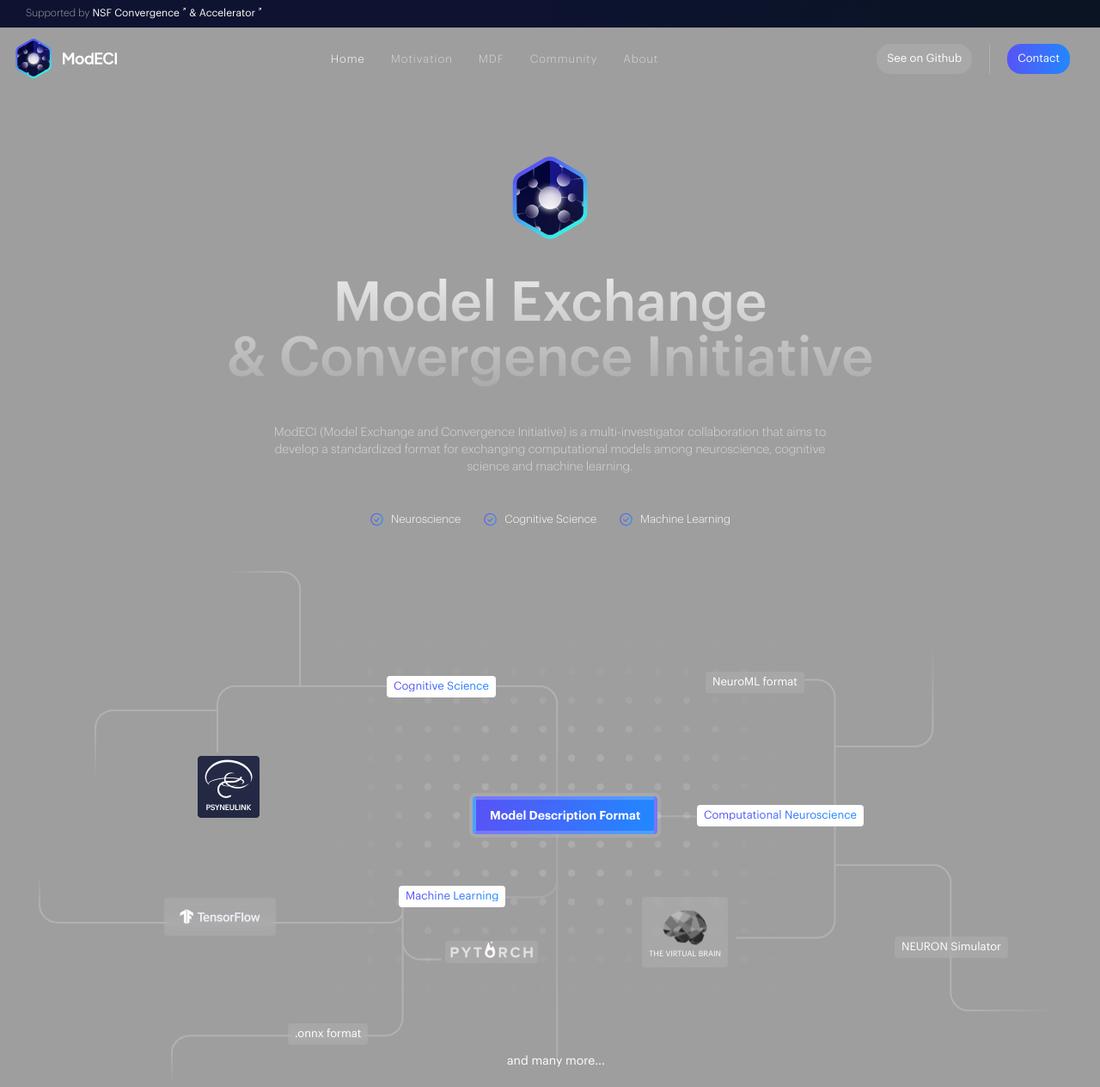
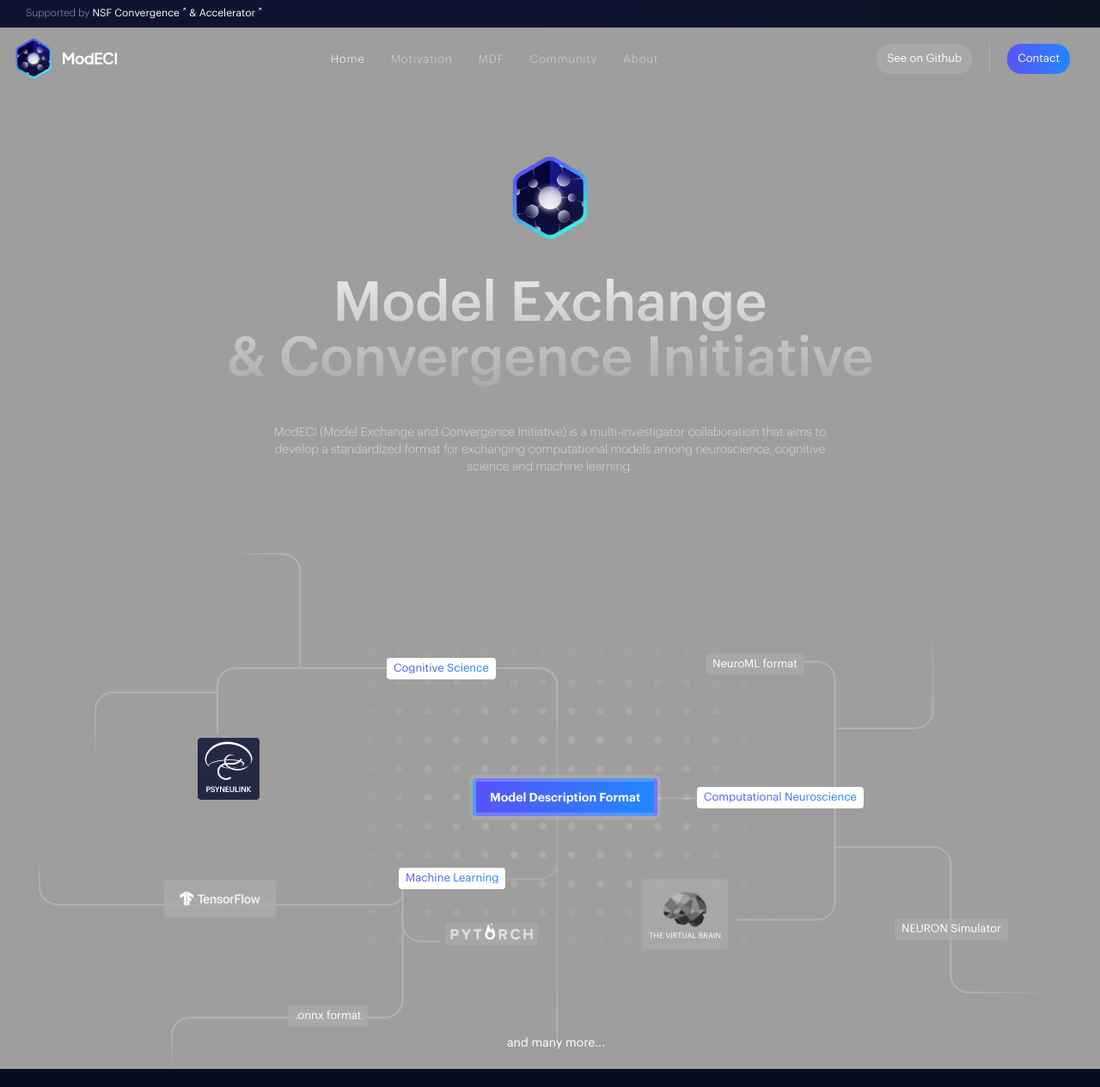
Before and after one commit to ModECI/Website, a Jekyll site: the page built from index.html, in a window 1280 px wide and 1264 px high. Shown: the whole window at 86% size. Built offline with Jekyll 4.4.1, drawn with Linux system fonts in a browser that asks for light colours.

Commit message:
#2 Remove links from main page

```diff
--- a/_config.yml
+++ b/_config.yml
@@ -7,12 +7,6 @@ email: your-email@domain.com
 description: ModECI (Model Exchange and Convergence Initiative) is a multi-investigator collaboration that aims to develop a standardized format for exchanging computational models among neuroscience, cognitive science and machine learning.
 githubLink: https://github.com/ModECI/Website
 nsfLink: https://www.nsf.gov/od/oia/convergence-accelerator/
-
-# Main Page links
-links:
-  - Neuroscience
-  - Cognitive Science
-  - Machine Learning
 
 
 # Team names, titles and social links
--- a/_includes/main.html
+++ b/_includes/main.html
@@ -66,13 +66,6 @@
                 <div class="intro-lead-in">Model Exchange<br>
                     & Convergence Initiative</div>
                 <div class="intro-heading">{{site.description}}</div>
-                <div class="intro-actions">
-                    {% for link in site.links %}
-                    <a href="#" class="page-scroll btn">
-                        <img src="img/banner-icons_circle-check.png" alt="banner-icons">{{link}}
-                    </a>
-                    {% endfor %}
-                </div>
             </div>
         </div>
         <div class="homePatteren">
@@ -117,8 +110,3 @@
             </div>
         </div>
     </header>
-<!--
-        {% for page in site.pages %}
-          {% if page.title %}<a class="page-link" href="{{ page.url | prepend: site.baseurl }}">{{ page.title }}</a>{% endif %}
-        {% endfor %}
- -->
```
